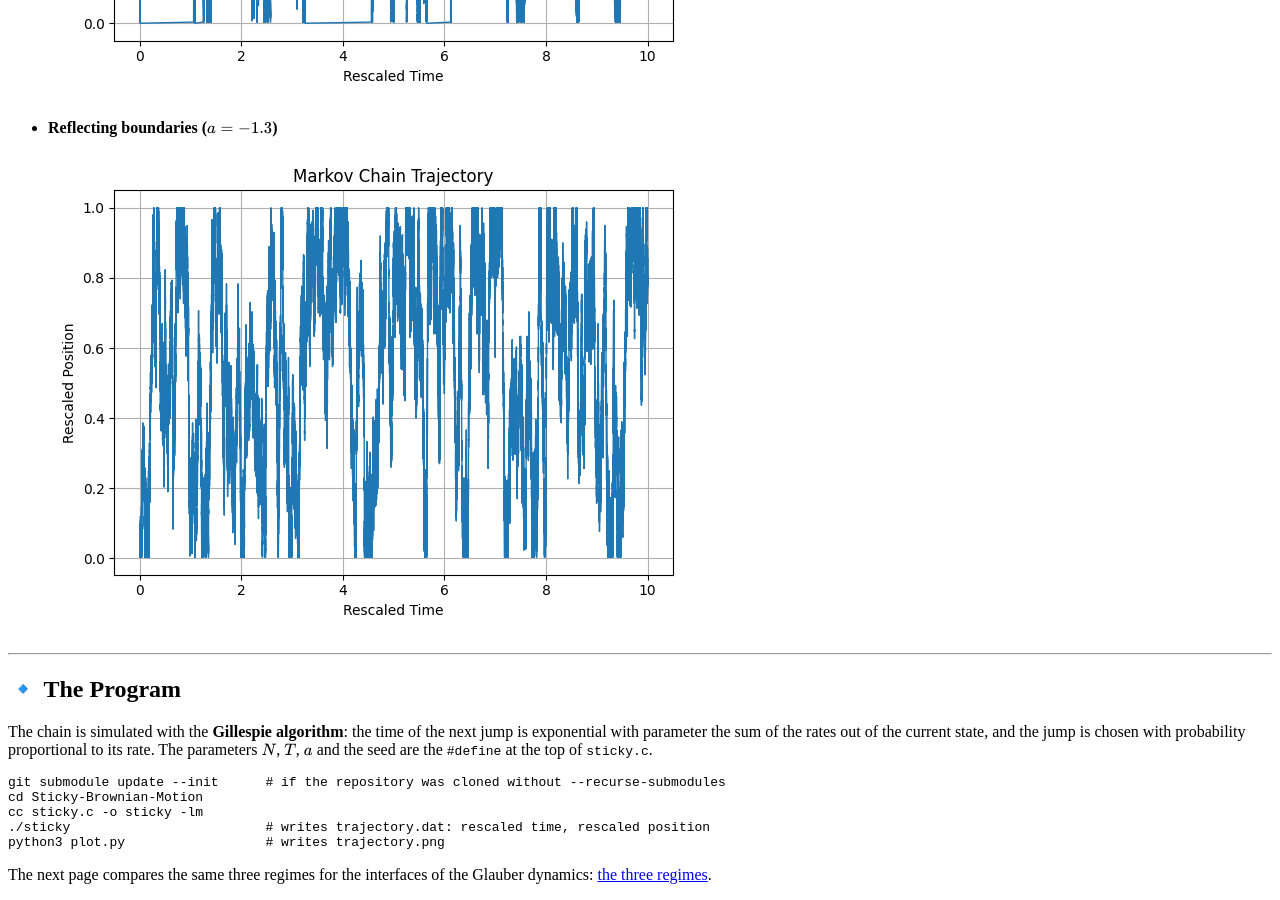
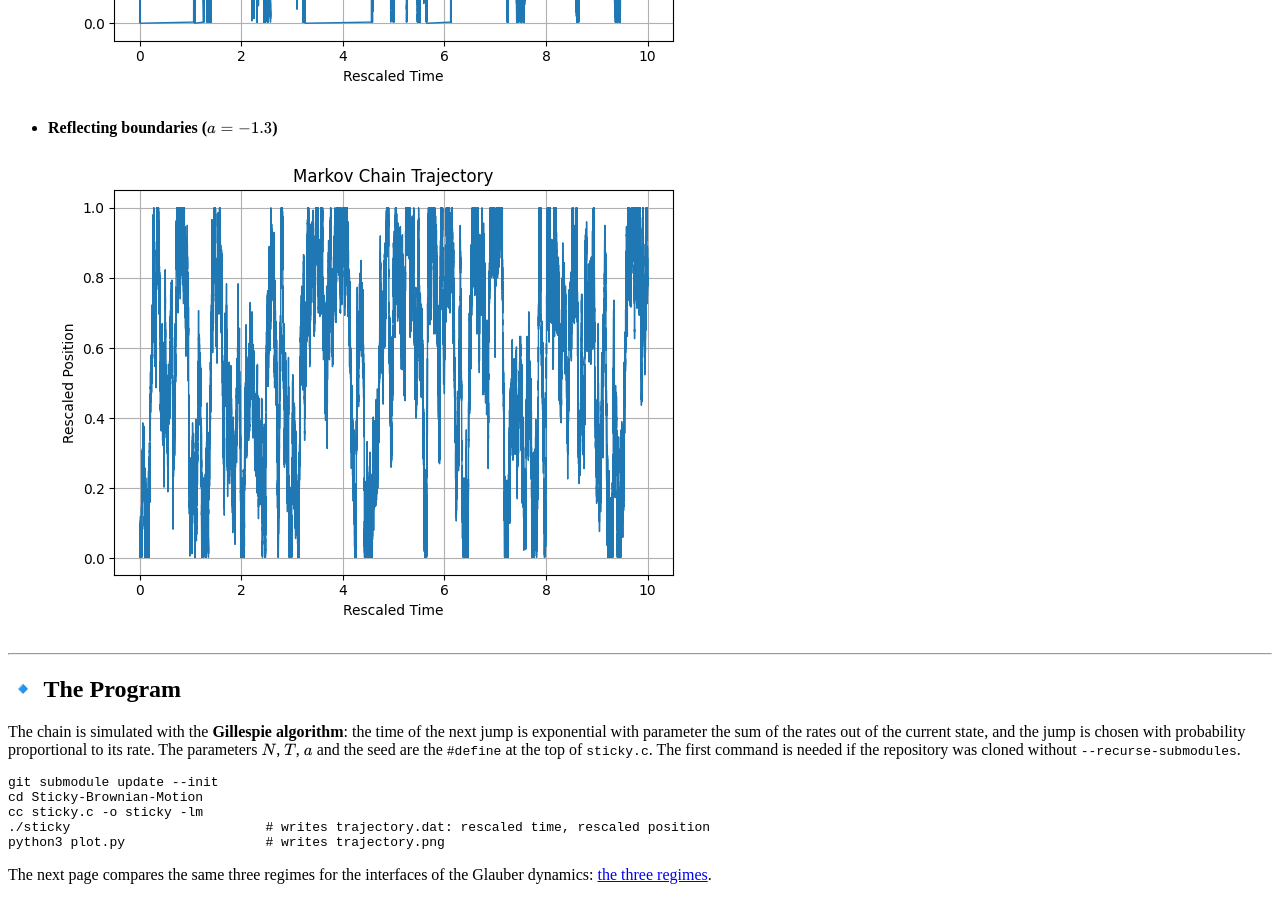
Before and after one commit to alessandrogubbiotti/Glauber, a Jekyll site: the page built from docs/sticky.md, in a window 1280 px wide and 900 px high, scrolled down 2154 px. Built offline with Jekyll 4.4.1, drawn with Linux system fonts in a browser that asks for light colours.

Commit message:
ReadMe and Pages: the commands pasted in the zsh of macOS
In the zsh of macOS, when a line is pasted, # does not start a comment.
The block of Building and running of the ReadMe did not run at all there:
zsh read the parentheses of the comments as patterns and the quote of nu'
as an open string. On the page of the sticky Brownian motion the first
command, git submodule update --init, got the words of its comment as
paths and stopped with an error. Moved these comments to the text.

The other comments of the pages come after programs that read no more
arguments, and those lines run.

Checked: the block of the ReadMe pasted in an interactive zsh, with
programs that print their arguments: the six commands run, each with its
own arguments; before, none of them ran. kramdown gives the 41 formulas
and the 3 displays of the page of the sticky Brownian motion unaltered.

````diff
--- a/docs/sticky.md
+++ b/docs/sticky.md
@@ -89,10 +89,10 @@ A sample trajectory for each case, with $N = 300$, up to the rescaled time $10$.
 
 ## 🔹 The Program
 
-The chain is simulated with the **Gillespie algorithm**: the time of the next jump is exponential with parameter the sum of the rates out of the current state, and the jump is chosen with probability proportional to its rate. The parameters $N$, $T$, $a$ and the seed are the `#define` at the top of `sticky.c`.
+The chain is simulated with the **Gillespie algorithm**: the time of the next jump is exponential with parameter the sum of the rates out of the current state, and the jump is chosen with probability proportional to its rate. The parameters $N$, $T$, $a$ and the seed are the `#define` at the top of `sticky.c`. The first command is needed if the repository was cloned without `--recurse-submodules`.
 
 ```bash
-git submodule update --init      # if the repository was cloned without --recurse-submodules
+git submodule update --init
 cd Sticky-Brownian-Motion
 cc sticky.c -o sticky -lm
 ./sticky                         # writes trajectory.dat: rescaled time, rescaled position
````
Also changed, not shown: README.md.
